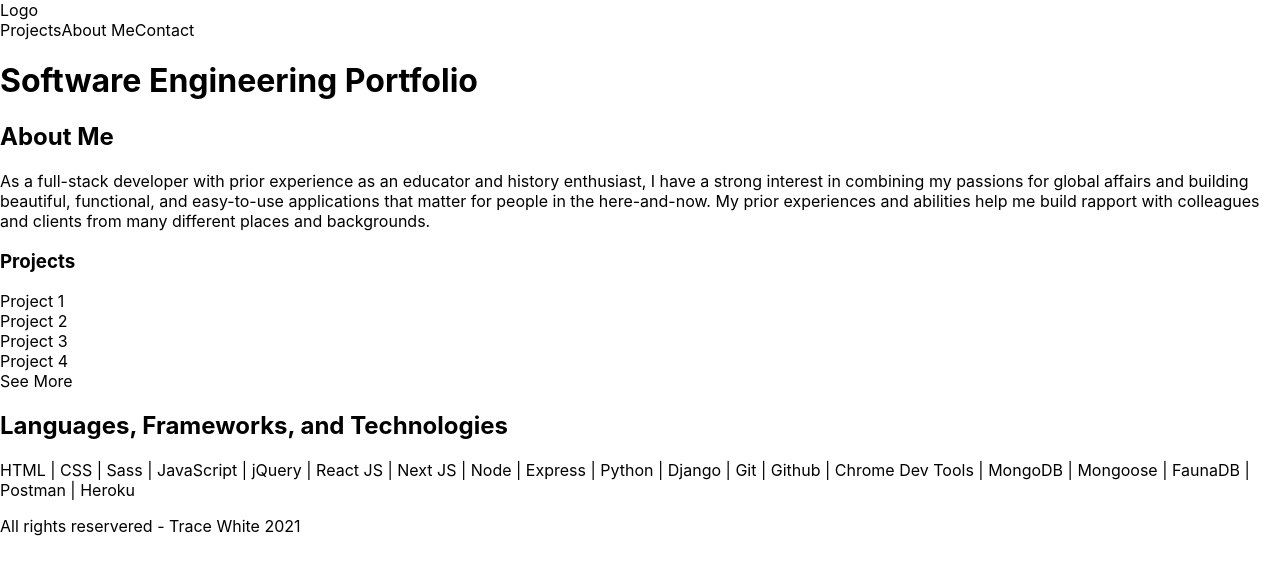
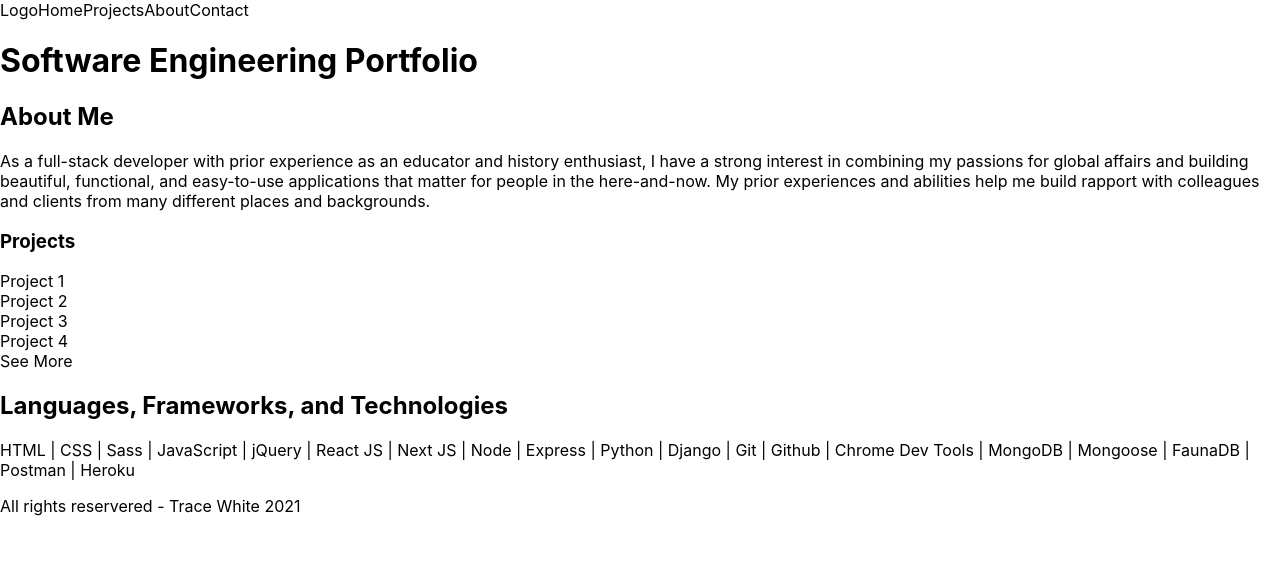
Before and after one commit to traceannwhite/software-engineering-portfolio, a Next.js app: page / in a window 1280 px wide. Shown: the top 574 px of the page. Built offline with nearby package versions, Linux system fonts and the light colour scheme.

Commit message:
header links

```diff
--- a/components/Header.js
+++ b/components/Header.js
@@ -1,15 +1,15 @@
+import styles from "../styles/Header.module.sass";
 import Link from "next/link";
 
 export default function Header(props) {
   return (
-    <header>
-      <Link href="/">
-        <div>Logo</div>
-      </Link>
+    <header className={styles.header}>
+      <div className={styles.logo}>Logo</div>
       <div>
-        <Link href="/projects">Projects</Link>
-        <Link href="/about">About Me</Link>
-        <Link href="/contact">Contact</Link>
+        <Link href="/">Home</Link>
+        <Link href="/">Projects</Link>
+        <Link href="/">About</Link>
+        <Link href="/">Contact</Link>
       </div>
     </header>
   );
--- a/package.json
+++ b/package.json
@@ -11,7 +11,9 @@
   "dependencies": {
     "next": "11.1.2",
     "react": "17.0.2",
-    "react-dom": "17.0.2"
+    "react-dom": "17.0.2",
+    "react-icons": "^4.2.0",
+    "sass": "^1.42.1"
   },
   "devDependencies": {
     "eslint": "7.32.0",
--- /dev/null
+++ b/styles/Header.module.sass
@@ -0,0 +1,4 @@
+.header
+    background: transparent
+    width: 100%
+    display: flex
```
Also changed, not shown: styles/Home.module.sass (renamed from styles/Home.module.css), 1 other file (tests, documents, lock files or other folders).
